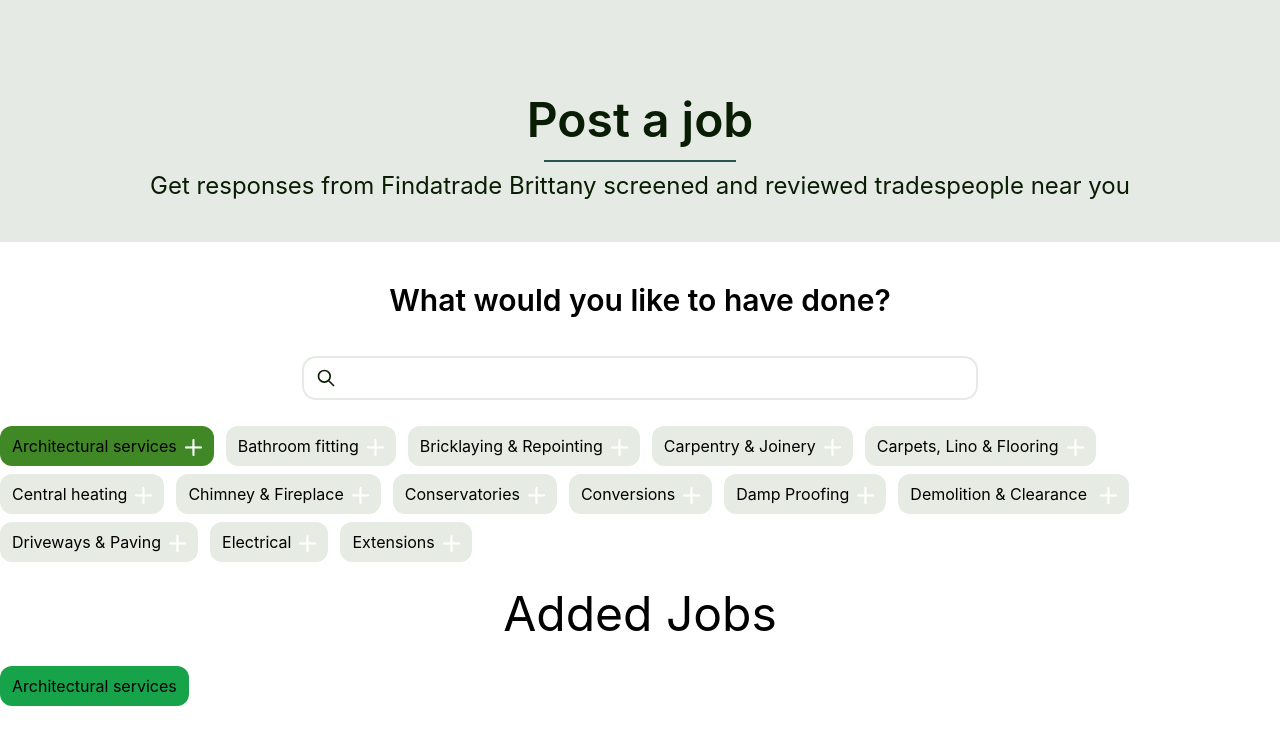
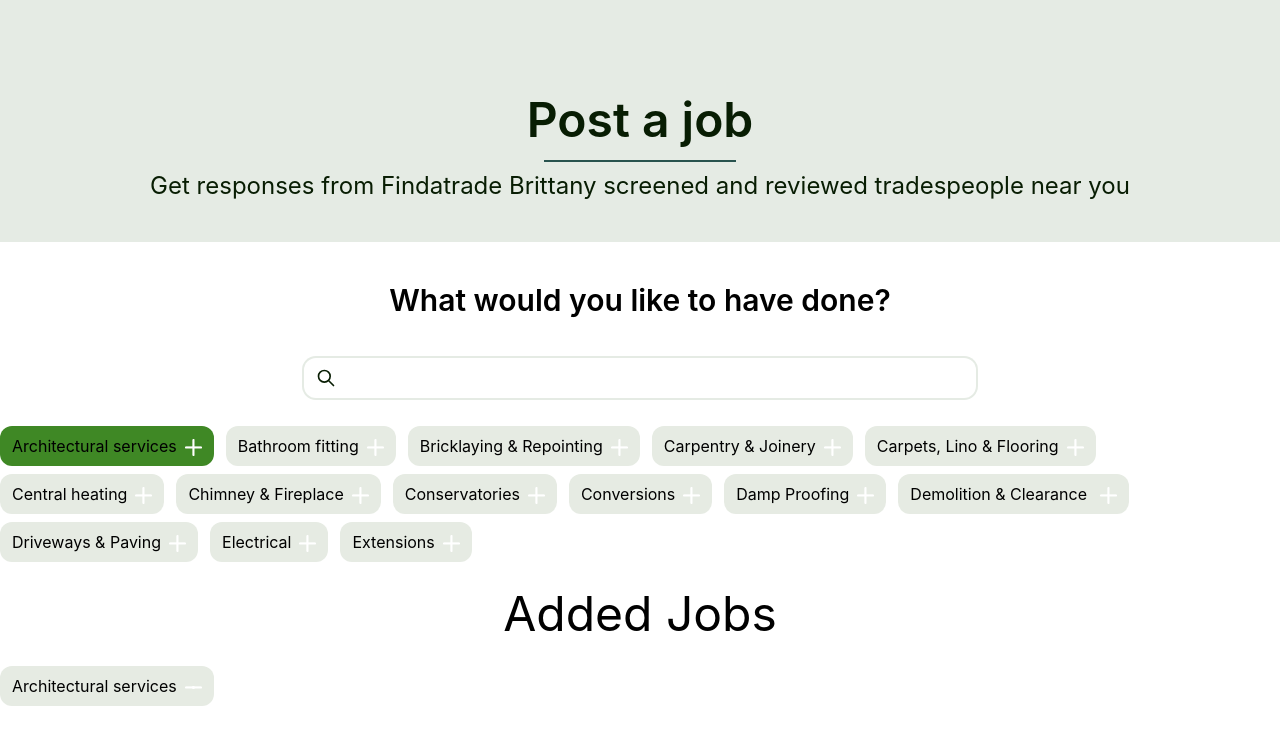
Before and after one commit to mamun-prodhan/post-job, a React (Create React App) app: page / in a window 1280 px wide. Both pictures are taken after a click on the button "Architectural services". Shown: the top 744 px of the page. Built offline with nearby package versions, Linux system fonts and the light colour scheme.

Commit message:
delete item added

```diff
--- a/src/components/AddJobs/AddJobs.js
+++ b/src/components/AddJobs/AddJobs.js
@@ -2,7 +2,7 @@
 import { SearchIcon } from "@heroicons/react/outline";
 import img from "../../assets/icons/plus.png";
 import JobCategory from "../JobCategory/JobCategory";
-import FakeData from "../FakeData/FakeData";
+import SelectedJobs from "../SelectedJobs/SelectedJobs";
 
 const AddJobs = () => {
   // job Category array of objects
@@ -68,7 +68,7 @@
   // added jobs state
   const [addedJobs, setAddedJobs] = useState([]);
 
-  // button event handler
+  //add job button event handler
   const jobsHandler = (title) => {
     if(addedJobs.length + 1 <= 5){
       if(addedJobs.includes(title)){
@@ -83,7 +83,17 @@
       alert('already added 5 items');
     }
   };
-  console.log('added jobs ',addedJobs);
+  // console.log('added jobs ',addedJobs);
+
+  // remove job button event handler
+  const removeJobsHandler = (job) =>{
+
+    const newAddedJobs = addedJobs.filter((remainingJobs)=> remainingJobs !==job);
+    setAddedJobs(newAddedJobs);
+
+    console.log('job removed' , job);
+  }
+
 
   return (
     <div className="text-center">
@@ -119,7 +129,11 @@
         <h2 className="text-5xl mt-6">Added Jobs</h2>
         <div className="mb-16 flex flex-wrap mt-6 mx-auto w-full">
           {addedJobs.map((job, index) => (
-            <FakeData key={index} job={job}></FakeData>
+            <SelectedJobs
+            key={index}
+            job={job}
+            removeJobsHandler={removeJobsHandler}
+            ></SelectedJobs>
           ))}
         </div>
       </div>
--- a/src/components/FakeData/FakeData.js
+++ /dev/null
@@ -1,11 +0,0 @@
-import React from 'react';
-
-const FakeData = (props) => {
-    return (
-        <div>
-            <button className='py-2 px-3 my-1 mr-3 rounded-xl bg-green-600'>{props.job}</button>
-        </div>
-    );
-};
-
-export default FakeData;
--- /dev/null
+++ b/src/components/SelectedJobs/SelectedJobs.js
@@ -0,0 +1,12 @@
+import React from 'react';
+import image from '../../assets/icons/minus.png';
+
+const SelectedJobs = (props) => {
+    return (
+        <div>
+            <button onClick={()=>props.removeJobsHandler(props.job)} className='py-2 px-3 my-1 mr-3 rounded-xl bg-[#E6EBE3] hover:bg-[#3F8825] focus:bg-[#3F8825]'> {props.job}<img className='inline ml-2' src={image} alt="icon" /></button>
+        </div>
+    );
+};
+
+export default SelectedJobs;
```
Also changed, not shown: src/assets/icons/minus.png (added), src/components/SelectedJobs/SelectedJobs.css (added).
